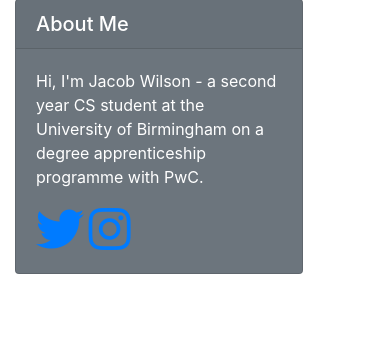
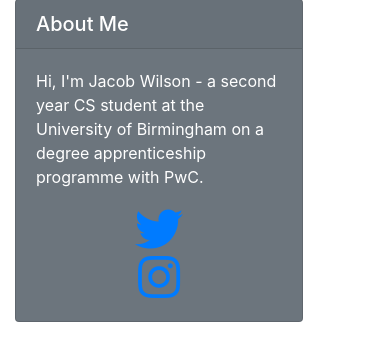
Before and after one commit to jac0bwilson/bridging-coursework, a Django app: page / in a window 390 px wide. Shown: the part 1002-1340 px from the top of the page. Before the commit the page ends 1276 px from the top, so only its background shows below. Run offline with Django 3.2, Linux system fonts and the light colour scheme; parts of the project's set-up code (start-up, migrations or seed data) failed here and were passed over; some libraries are stand-ins or nearby versions.

Commit message:
Spaced out social links in sidebar

```diff
--- a/templates/sidebar.html
+++ b/templates/sidebar.html
@@ -8,8 +8,16 @@
                 University of Birmingham on a degree apprenticeship programme
                 with PwC.
             </p>
-            <a class="fab fa-twitter fa-3x" href="https://twitter.com/jac0bw1lson"></a>
-            <a class="fab fa-instagram fa-3x" href="https://www.instagram.com/jac0bwilson/"></a>
+            <div class="container">
+                <div class="row">
+                    <div class="col-sm d-flex justify-content-center">
+                        <a class="fab fa-twitter fa-3x" href="https://twitter.com/jac0bw1lson"></a>
+                    </div>
+                    <div class="col-sm d-flex justify-content-center">
+                        <a class="fab fa-instagram fa-3x" href="https://www.instagram.com/jac0bwilson/"></a>
+                    </div>
+                </div>
+            </div>
         </div>
     </div>
 </div>
```
